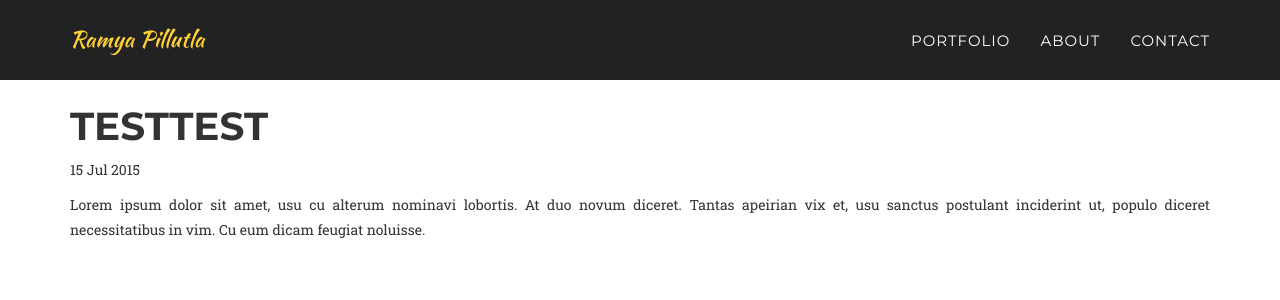
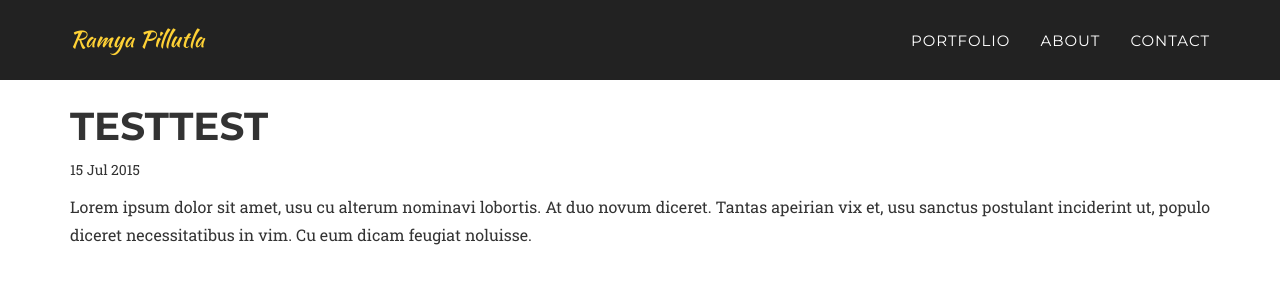
Before and after one commit to swamygurugari/rpillutla.github.io, a Jekyll site: the page built from _posts/2014-07-13-spoilers.markdown, in a window 1280 px wide. Shown: the top 300 px of the page. Built offline with Jekyll 4.4.1, drawn with Linux system fonts in a browser that asks for light colours; some web fonts are replaced.

Commit message:
trying large paragraph

```diff
--- a/_layouts/post.html
+++ b/_layouts/post.html
@@ -5,7 +5,7 @@ layout: default
 <div class="container">
     <h1>{{ page.title }}</h1>
     <p class="meta">{{ page.date | date_to_string }}</p>
-    <p style="text-align:justify"> {{ page.description }} </p>
+    <p class="large" style="text-align:justify"> {{ page.description }} </p>
 </div>
 <div class="post">
   {{ content }}
```
